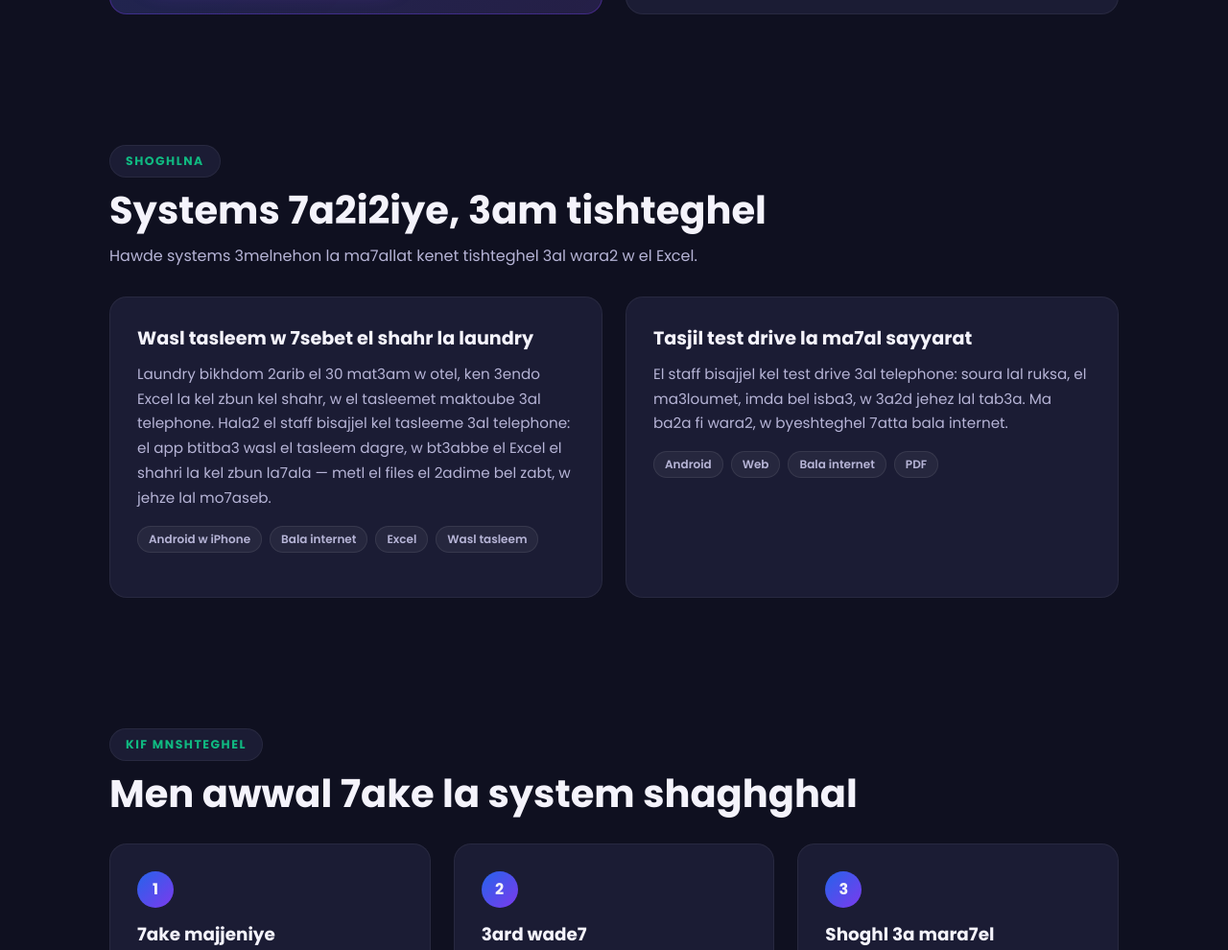
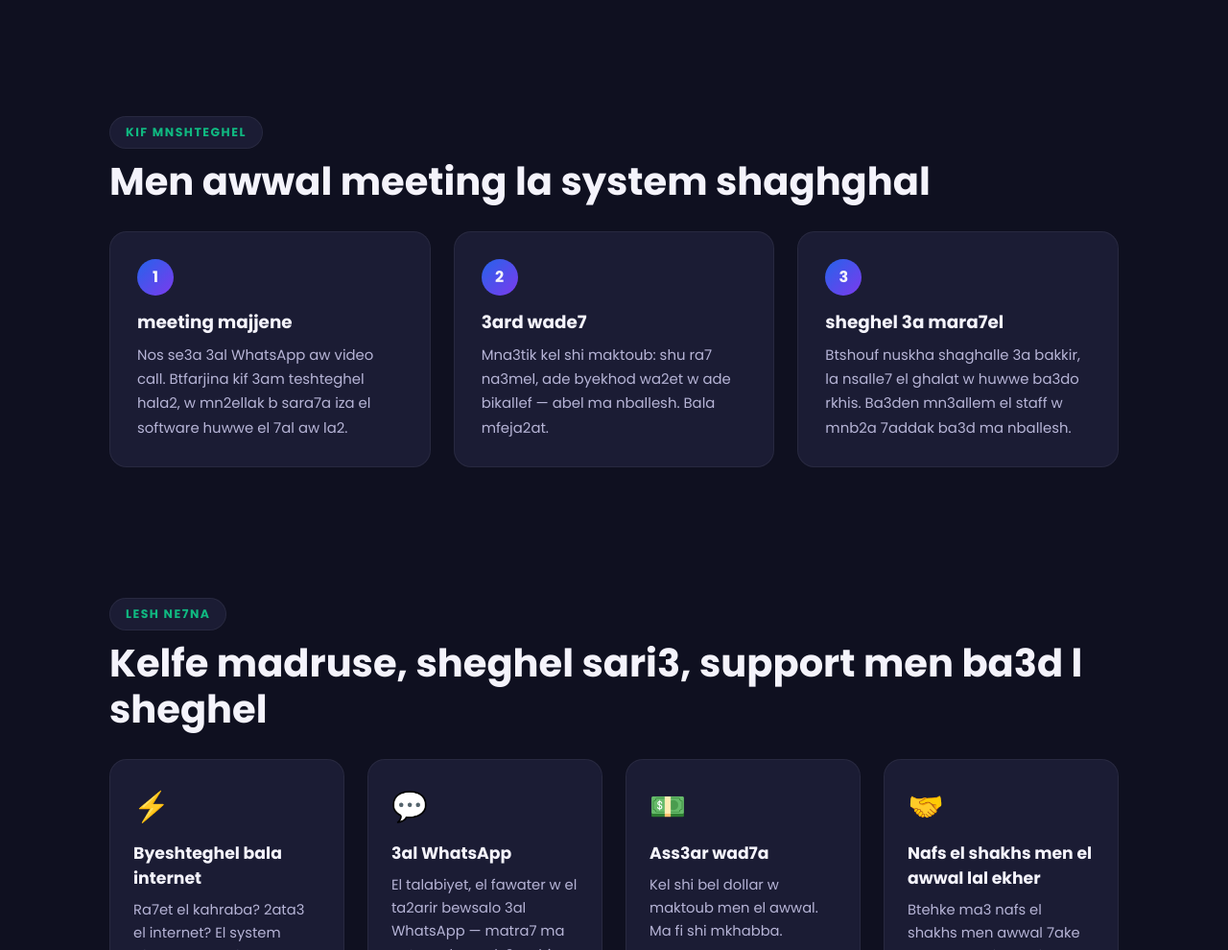
Before and after one commit to nadimghazal71-code/ghazal-digital, a plain HTML site: page index.html in a window 1280 px wide. Shown: the part 1455-2445 px from the top of the page at 96% size. Drawn offline with Linux system fonts and the light colour scheme.

Commit message:
Remove the past-projects section, apply the owner's wording edits
The "Sheghelna / Our work" section is gone from the page, the nav, the
content and the stylesheet, in both languages.

content.js is the owner's edited version (new Arabizi hero text, "Se3edne
ekhtar", "meeting majjene" and other wording), with one fix: a stray "},"
after hero.text closed the hero block early and left callPrefix and facts
outside it, which broke the whole file.

Co-Authored-By: Claude Opus 5.5 <noreply@anthropic.com>

```diff
--- a/content.js
+++ b/content.js
@@ -34,24 +34,24 @@ const CONTENT = {
     htmlLang: "ar-Latn",
     meta: {
       title: "Ghazal — Digital Solutions | Apps, websites w systems la shoghlak",
-      description: "Bala wra2, bala Excel, w bala waja3 ras. Mna3mellak apps, websites w systems 3a2ad shoghlak — w iza 3andak shi 3atlan aw 3am yekhud wa2tak, mensal7u w menkhalli Automatic!."
+      description: "Bala wra2, bala Excel, w bala waja3 ras. Mna3mellak apps, websites w systems 3a2ad sheghlak — w iza 3endak shi 3atlan aw 3am yekhud wa2tak, mensal7u w menkhalli Automatic!."
     },
-    nav: [["#services", "Shu mna3mel"], ["#work", "sheghelna"], ["#process", "Kif mnshteghel"], ["#contact", "7kina"]],
+    nav: [["#services", "Shu mna3mel"], ["#process", "Kif mnshteghel"], ["#contact", "7kina"]],
     langSwitch: { aria: "Show the English version" },
     call: { label: "7kina 3al WhatsApp", href: wa("Marhaba, shefet el website w badde es2al 3an shi la sheghle."), style: "whatsapp" },
 
     hero: {
       eyebrow: "Ghazal — Digital Solutions",
       title: "Bala wra2, bala Excel, w bala waja3 ras.",
-      text: "Mna3mellak app, website aw system 3a2ad shoghlak: el staff bisajjlo kel shi 3al telephone, w enta btshouf kel shi 3a wa2to. W iza 3andak shi 3atlan aw 3am yekol wa2tak, mnsalle7o w mnkhallih yemshi la7alo.",
+      text: "Mna3mellak apps, websites w systems 3a2ad sheghlak — w iza 3endak shi 3atlan aw 3am yekhud wa2tak, mensal7u w menkhalli Automatic!.",
       callPrefix: "aw",
-      facts: ["Byeshteghel 7atta bala internet", "3arabe · English", "Ass3ar wad7a men el bidaye"]
+      facts: ["Byeshteghel 7atta bala internet", "3arabe · English", "As3ar wad7a men el bidaye"]
     },
 
     // The guided picker ("Sa3edne ekhtar"): 4 short steps instead of a form.
     // Each category's `details` are the options shown in step 2.
     wizard: {
-      open: "Sa3edne ekhtar",
+      open: "Se3edne ekhtar",
       openHint: "Mish akid shu baddak? Jaweb 3a 3 as2ile w khalas.",
       banner: "Mish akid ayya form? Khalline sa3dak tekhtar.",
       close: "Sakker",
@@ -66,7 +66,7 @@ const CONTENT = {
         { id: "website", icon: "🌐", title: "Website", text: "Tkoun mawjoud online w tjib zbeyen",
           details: ["Safha bta3rruf 3an shoghle", "Online shop / talabiyet", "7ajez w mawa3id", "Menu aw catalogue lal products"] },
         { id: "app", icon: "📱", title: "App", text: "Lal staff aw lal zbeyen",
-          details: ["Lal staff ysajjlo stock, talabiyet aw tasleem", "Lal zbeyen yotlobo aw ye7jzo", "Points w offers lal zbeyen", "Byeshteghel bala internet"] },
+          details: ["Lal staff ysajjlo stock, talabiyet aw tesleem", "Lal zbeyen yotlobo aw ye7jzo", "Points w offers lal zbeyen", "Byeshteghel bala internet"] },
         { id: "both", icon: "🔗", title: "Website + App", text: "Kel shi byeshteghel ma3 ba3do",
           details: ["El zbun byotlob online w el staff bit2abba3 bel app", "7ajez online, w el idara men el telephone", "Catalogue 3al website w talabiyet bel app", "Ma ba3ref ba3d — sa3edne khattet"] },
         { id: "system", icon: "⚙️", title: "System lal shoghl", text: "Stock, talabiyet w staff b mahall wa7ad",
@@ -119,31 +119,13 @@ const CONTENT = {
       ]
     },
 
-    work: {
-      tag: "Shoghlna",
-      heading: "Systems 7a2i2iye, 3am tishteghel",
-      intro: "Hawde systems 3melnehon la ma7allat kenet tishteghel 3al wara2 w el Excel.",
-      items: [
-        {
-          title: "Wasl tasleem w 7sebet el shahr la laundry",
-          text: "Laundry bikhdom 2arib el 30 mat3am w otel, ken 3endo Excel la kel zbun kel shahr, w el tasleemet maktoube 3al telephone. Hala2 el staff bisajjel kel tasleeme 3al telephone: el app btitba3 wasl el tasleem dagre, w bt3abbe el Excel el shahri la kel zbun la7ala — metl el files el 2adime bel zabt, w jehze lal mo7aseb.",
-          tags: ["Android w iPhone", "Bala internet", "Excel", "Wasl tasleem"]
-        },
-        {
-          title: "Tasjil test drive la ma7al sayyarat",
-          text: "El staff bisajjel kel test drive 3al telephone: soura lal ruksa, el ma3loumet, imda bel isba3, w 3a2d jehez lal tab3a. Ma ba2a fi wara2, w byeshteghel 7atta bala internet.",
-          tags: ["Android", "Web", "Bala internet", "PDF"]
-        }
-      ]
-    },
-
     process: {
       tag: "Kif mnshteghel",
-      heading: "Men awwal 7ake la system shaghghal",
+      heading: "Men awwal meeting la system shaghghal",
       steps: [
-        { n: "1", title: "7ake majjeniye", text: "Nos se3a 3al WhatsApp aw video call. Btfarjina kif 3am teshteghel hala2, w mn2ellak b sara7a iza el software huwwe el 7al aw la2." },
-        { n: "2", title: "3ard wade7", text: "Mna3tik kel shi maktoub: shu ra7 nsawwi, ade byekhod wa2et w ade bikallef — abel ma nballesh. Bala mfeje2at." },
-        { n: "3", title: "Shoghl 3a mara7el", text: "Btshouf nuskha shaghghale men bakkir, la nsalle7 el ghalat w huwwe ba3do rkhis. Ba3den mn3allem el staff w mnb2a 7addak ba3d ma nballesh." }
+        { n: "1", title: "meeting majjene", text: "Nos se3a 3al WhatsApp aw video call. Btfarjina kif 3am teshteghel hala2, w mn2ellak b sara7a iza el software huwwe el 7al aw la2." },
+        { n: "2", title: "3ard wade7", text: "Mna3tik kel shi maktoub: shu ra7 na3mel, ade byekhod wa2et w ade bikallef — abel ma nballesh. Bala mfeja2at." },
+        { n: "3", title: "sheghel 3a mara7el", text: "Btshouf nuskha shaghalle 3a bakkir, la nsalle7 el ghalat w huwwe ba3do rkhis. Ba3den mn3allem el staff w mnb2a 7addak ba3d ma nballesh." }
       ]
     },
 
@@ -226,7 +208,7 @@ const CONTENT = {
       title: "Ghazal — Digital Solutions | Apps, websites & systems for your business",
       description: "No paper, no Excel, no headache. Apps, websites and systems built around how your business works — and if something's broken or eating your time, we fix it and automate it."
     },
-    nav: [["#services", "What we do"], ["#work", "Our work"], ["#process", "How it works"], ["#contact", "Contact"]],
+    nav: [["#services", "What we do"], ["#process", "How it works"], ["#contact", "Contact"]],
     langSwitch: { aria: "Shoufa bel 3arabe" },
     call: { label: "Chat with us on WhatsApp", href: wa("Hi, I saw your website and I'd like to ask about something for my business."), style: "whatsapp" },
 
@@ -302,24 +284,6 @@ const CONTENT = {
             "A dashboard to see your sales and stock in real time"
           ],
           cta: "Let's get started →"
-        }
-      ]
-    },
-
-    work: {
-      tag: "Our work",
-      heading: "Real systems, already in use",
-      intro: "Systems we built for businesses that used to run on paper and Excel.",
-      items: [
-        {
-          title: "Delivery slips & monthly billing for a commercial laundry",
-          text: "A laundry serving around 30 restaurants and hotels kept an Excel file per client per month, with deliveries noted on a phone. Now staff log each delivery on a phone: the app prints the delivery slip on the spot and fills in every client's monthly Excel automatically — identical to the old files, ready for the accountant.",
-          tags: ["Android & iPhone", "Works offline", "Excel export", "Delivery slips"]
-        },
-        {
-          title: "Test-drive registration for a car dealership",
-          text: "Staff register each test drive on a phone: driver's licence photo, details, a finger-drawn signature, and a ready-to-print agreement. It replaced paper forms and works even without internet.",
-          tags: ["Android", "Web", "Works offline", "Print / PDF"]
         }
       ]
     },
--- a/index.html
+++ b/index.html
@@ -60,7 +60,7 @@
 <link rel="stylesheet" href="assets/fonts/poppins.css">
 <!-- The ?v= token is a cache buster: GitHub Pages serves files with a 10-minute
      cache, so bump it on every page whenever a shared file changes. -->
-<link rel="stylesheet" href="style.css?v=20261114g">
+<link rel="stylesheet" href="style.css?v=20261114h">
 </head>
 <body>
 
@@ -103,14 +103,6 @@
     <div class="paths-grid" id="servicesGrid"></div>
   </section>
 
-  <section id="work" class="section">
-    <div class="section-head">
-      <span class="tag" id="workTag"></span>
-      <h2 id="workHeading"></h2>
-      <p class="section-intro" id="workIntro"></p>
-    </div>
-    <div class="work-grid" id="workGrid"></div>
-  </section>
 
   <section id="process" class="section">
     <div class="section-head">
@@ -174,8 +166,8 @@
   </p>
 </footer>
 
-<script src="content.js?v=20261114g"></script>
-<script src="script.js?v=20261114g"></script>
-<script src="wizard.js?v=20261114g"></script>
+<script src="content.js?v=20261114h"></script>
+<script src="script.js?v=20261114h"></script>
+<script src="wizard.js?v=20261114h"></script>
 </body>
 </html>
--- a/script.js
+++ b/script.js
@@ -91,22 +91,6 @@ function renderServices() {
   `).join("");
 }
 
-function renderWork() {
-  const c = t().work;
-  $("workTag").textContent = c.tag;
-  $("workHeading").textContent = c.heading;
-  $("workIntro").textContent = c.intro;
-  $("workGrid").innerHTML = c.items.map(w => `
-    <div class="work-card">
-      <h3>${w.title}</h3>
-      <p>${w.text}</p>
-      <ul class="chips">${w.tags.map(tag => `<li>${tag}</li>`).join("")}</ul>
-      ${w.demo ? `<a href="${w.demo}" class="work-link" target="_blank" rel="noopener">${c.demoLabel}</a>` : ""}
-    </div>
-  `).join("");
-  // The grid's column count follows the number of examples (see style.css)
-  $("workGrid").dataset.count = c.items.length;
-}
 
 function renderProcess() {
   const c = t().process;
@@ -249,7 +233,6 @@ function renderAll() {
   renderNav();
   renderHero();
   renderServices();
-  renderWork();
   renderProcess();
   renderWhy();
   renderAbout();
--- a/style.css
+++ b/style.css
@@ -264,30 +264,6 @@ section[id] { scroll-margin-top: 80px; }
 .path-points li::before { content: "✓"; position: absolute; left: 0; color: var(--accent-2); font-weight: 700; }
 .path-cta { margin-top: auto; align-self: flex-start; }
 
-/* Work */
-.work-grid { display: grid; grid-template-columns: repeat(2, 1fr); gap: var(--grid-gap); }
-.work-card {
-  background: var(--card);
-  border-radius: var(--radius);
-  padding: 28px;
-  border: 1px solid rgba(255,255,255,0.06);
-  display: flex;
-  flex-direction: column;
-}
-.work-card h3 { margin: 0 0 10px; font-size: 1.2rem; }
-.work-card p { color: var(--text-dim); font-size: 0.95rem; line-height: 1.7; margin: 0 0 16px; }
-.chips { display: flex; flex-wrap: wrap; gap: 8px; margin: 0 0 18px; }
-.chips li {
-  font-size: 0.75rem;
-  font-weight: 600;
-  color: var(--text-dim);
-  background: rgba(255,255,255,0.05);
-  border: 1px solid rgba(255,255,255,0.08);
-  border-radius: 999px;
-  padding: 4px 11px;
-}
-.work-link { margin-top: auto; color: var(--accent-2); font-weight: 600; font-size: 0.9rem; text-decoration: underline; text-underline-offset: 4px; }
-.work-link:hover { color: var(--accent); }
 
 /* Process */
 .steps { display: grid; grid-template-columns: repeat(3, 1fr); gap: var(--grid-gap); }
@@ -546,9 +522,6 @@ body:has(.wizard[open]) { overflow: hidden; }
 .footer-links { display: flex; justify-content: center; gap: 10px; flex-wrap: wrap; }
 .footer-links a { border-bottom: 1px solid rgba(255,255,255,0.2); }
 .footer-links a:hover { color: var(--text); border-color: var(--accent); }
-/* Column count follows the number of examples, so none is left alone on a row */
-.work-grid[data-count="1"] { grid-template-columns: minmax(0, 640px); }
-.work-grid[data-count="3"] { grid-template-columns: repeat(3, minmax(0, 1fr)); }
 
 /* Legal page */
 .legal { max-width: 780px; margin: 0 auto; padding: clamp(40px, 6vw, 80px) var(--section-x); position: relative; z-index: 1; }
@@ -569,8 +542,6 @@ body:has(.wizard[open]) { overflow: hidden; }
      content, and a <select> is as wide as its longest option — which pushed
      the forms past the edge of a phone screen. */
   .contact-wrap { grid-template-columns: minmax(0, 1fr); }
-  /* Three examples don't split evenly into two columns, so they stack */
-  .work-grid[data-count="3"] { grid-template-columns: minmax(0, 1fr); }
 }
 
 @media (max-width: 900px) {
@@ -593,7 +564,7 @@ body:has(.wizard[open]) { overflow: hidden; }
     border-bottom: 1px solid rgba(255,255,255,0.08);
   }
   .logo small { display: none; }
-  .paths-grid, .work-grid, .work-grid[data-count], .why-grid, .form-grid { grid-template-columns: minmax(0, 1fr); }
+  .paths-grid, .why-grid, .form-grid { grid-template-columns: minmax(0, 1fr); }
   .form-tabs { flex-direction: column; }
   /* On a phone the picker becomes a full-screen sheet */
   .wizard { width: 100%; max-width: 100%; height: 100dvh; max-height: 100dvh; margin: 0; border: 0; border-radius: 0; }
```
Also changed, not shown: legal.html (+3 -3 lines).
